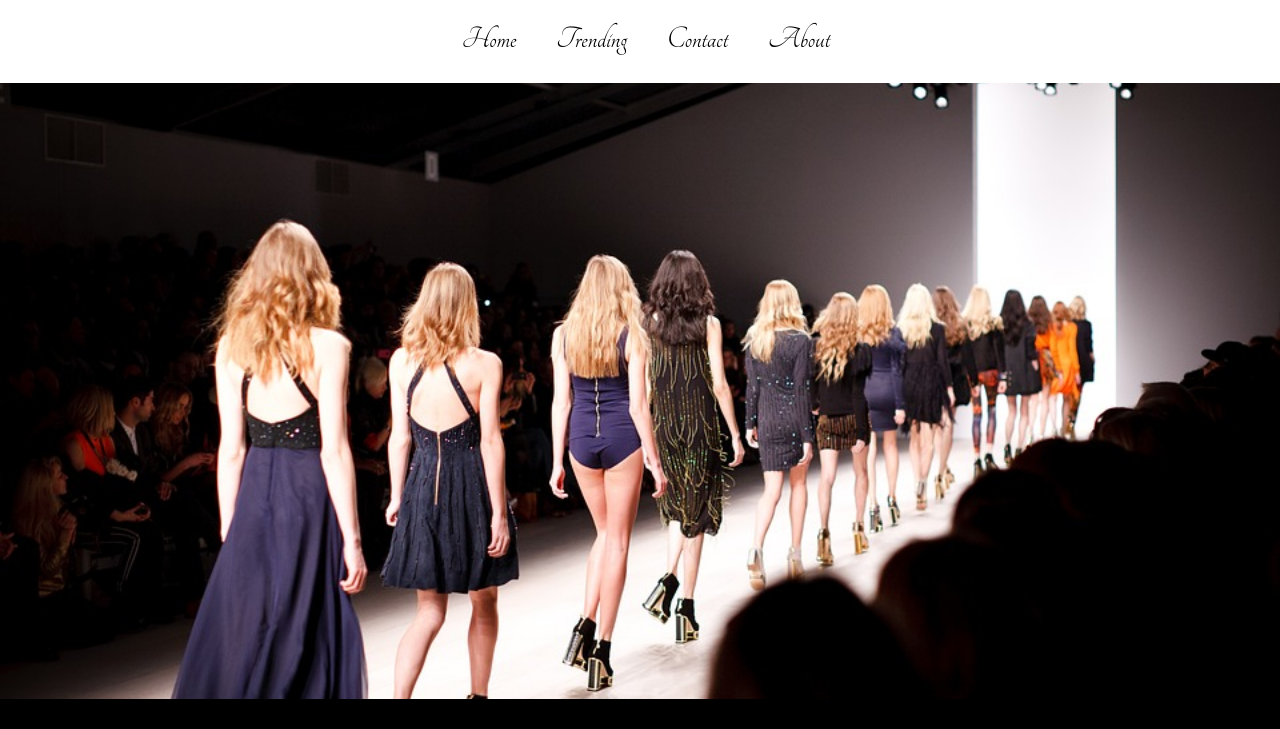
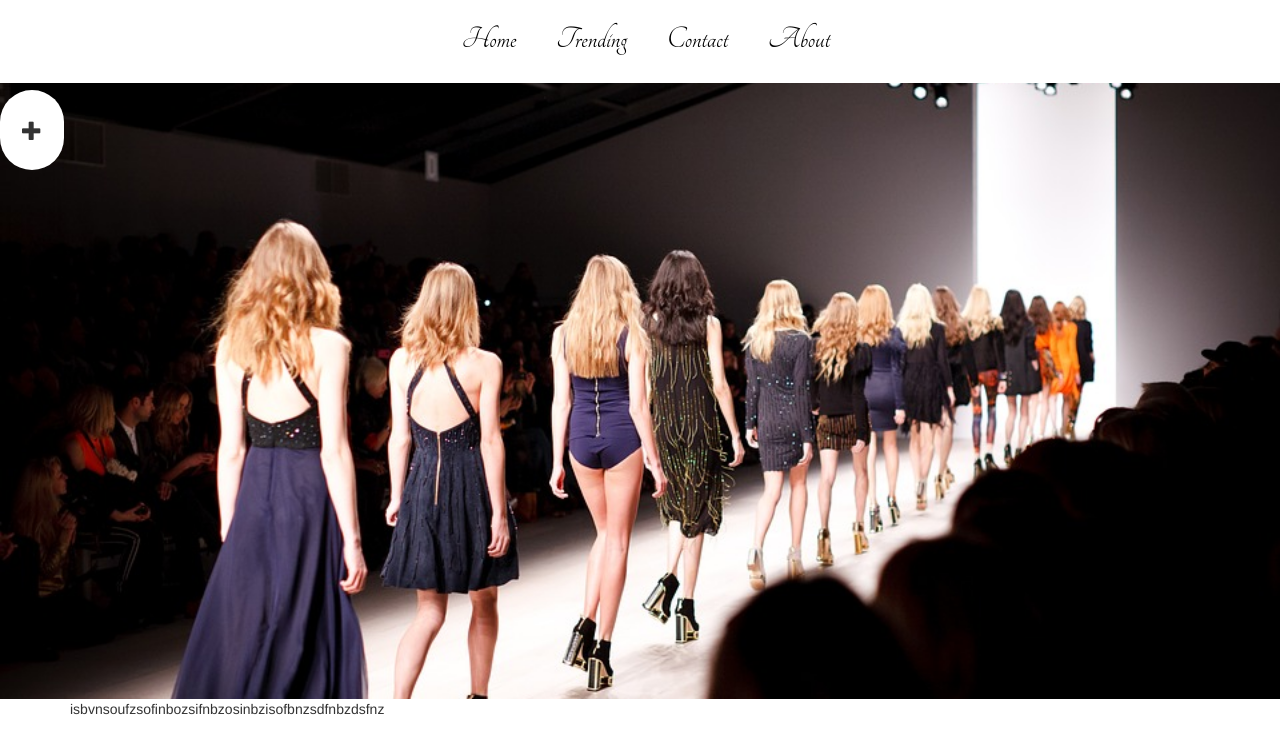
Before and after one commit to Brightmuk/Lets-Fashion, a Django app: template trend/templates/home.html in a window 1280 px wide. Shown: the part 121-850 px from the top of the page. Before the commit the page ends 820 px from the top, so only its background shows below. Run offline with Django 3.2, Linux system fonts and the light colour scheme; the template is opened without the code that fills it, so the values that code supplies are empty; some libraries are stand-ins or nearby versions; some web fonts are replaced.

Commit message:
Add modal for submitting product form

```diff
--- a/trend/templates/home.html
+++ b/trend/templates/home.html
@@ -14,13 +14,64 @@
         background-position: cover;
         margin-top:120px;
     }
+    .glyphicon{
+        position:fixed;
+        margin-top:210px;
+        border-radius:100px;
+        background-color: white;
+        height:10%;
+        width:5%;
+        font-size:20px;
+    }
+    .glyphicon:hover{
+        height:12%;
+        width:6%;
+        font-size:22px;
+    }
+
 </style>
 <body>
     <div class="intro">
+            <button  type="button" class="btn glyphicon glyphicon-plus" data-toggle="modal" data-target="#myModal">
+
+                  </button>
 <h1>Fashion</h1>
     </div>
     <div class="container">
+<p>isbvnsoufzsofinbozsifnbzosinbzisofbnzsdfnbzdsfnz</p>
+    </div>
 
+
+
+
+  <!-- Button to Open the Modal -->
+
+
+  <!-- The Modal -->
+  <div class="modal fade" id="myModal">
+    <div class="modal-dialog">
+      <div class="modal-content">
+
+        <!-- Modal Header -->
+        <div class="modal-header">
+          <h4 class="modal-title">Modal Heading</h4>
+          <button type="button" class="close" data-dismiss="modal">&times;</button>
+        </div>
+
+        <!-- Modal body -->
+        <div class="modal-body">
+          Modal body..
+        </div>
+
+        <!-- Modal footer -->
+        <div class="modal-footer">
+          <button type="button" class="btn btn-danger" data-dismiss="modal">Close</button>
+        </div>
+
+      </div>
     </div>
+  </div>
+
+</div>
 </body>
 {% endblock %}
```
